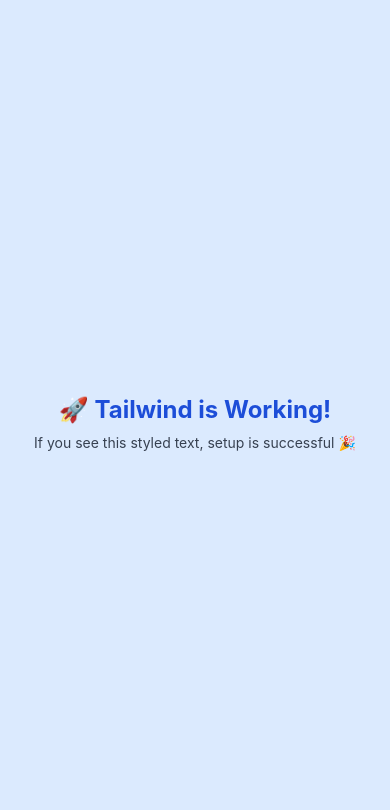
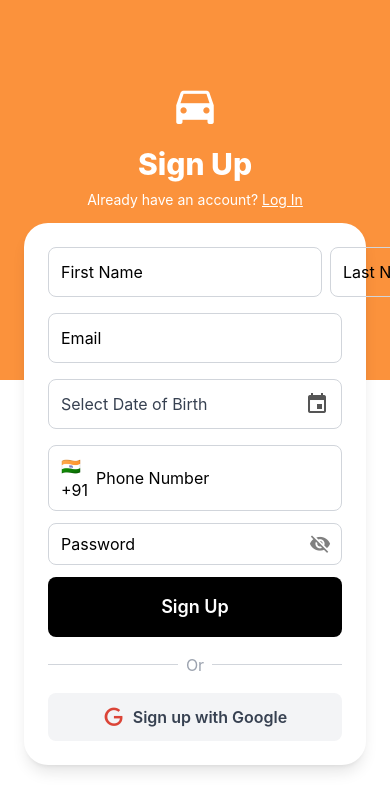
Before and after one commit to yk1708/CabConnect, a React Native app: screen /SignUp in a window 390 px wide. Shown: the top 810 px of the page. Built offline with nearby package versions, Linux system fonts and the light colour scheme.

Commit message:
UI Update Files

```diff
--- a/App.tsx
+++ b/App.tsx
@@ -1,16 +1,13 @@
+// App.tsx
 import { StatusBar } from "expo-status-bar";
-import { View, Text } from "react-native";
+import React from "react";
+import AppNavigator from "./navigations/AppNavigator";
 
 export default function App() {
   return (
-    <View className="flex-1 items-center justify-center bg-blue-100">
-      <Text className="text-2xl font-bold text-blue-700">
-        🚀 Tailwind is Working!
-      </Text>
-      <Text className="text-gray-700 mt-2">
-        If you see this styled text, setup is successful 🎉
-      </Text>
+    <>
+      <AppNavigator />
       <StatusBar style="auto" />
-    </View>
+    </>
   );
 }
--- a/package.json
+++ b/package.json
@@ -10,6 +10,7 @@
   },
   "dependencies": {
     "@expo/vector-icons": "^15.0.3",
+    "@react-native-community/datetimepicker": "8.4.4",
     "@react-navigation/bottom-tabs": "^7.7.3",
     "@react-navigation/native": "^7.1.19",
     "@react-navigation/native-stack": "^7.6.2",
--- a/screens/SignInScreen.tsx
+++ b/screens/SignInScreen.tsx
@@ -1,21 +1,49 @@
-import React, { useState } from 'react';
-import { View, Text, TextInput, TouchableOpacity, Dimensions,KeyboardAvoidingView, Platform, ScrollView } from 'react-native';
-import { MaterialCommunityIcons } from '@expo/vector-icons';
-import CheckBoxIcon from '../components/ui/CheckBoxIcon';
+// screens/SignInScreen.tsx
+import React, { useState } from "react";
+import {
+  View,
+  Text,
+  TextInput,
+  TouchableOpacity,
+  Dimensions,
+  KeyboardAvoidingView,
+  Platform,
+  ScrollView,
+} from "react-native";
+import { MaterialCommunityIcons } from "@expo/vector-icons";
+import CheckBoxIcon from "../components/ui/CheckBoxIcon";
+import { SafeAreaView } from "react-native-safe-area-context";
 
-const { height } = Dimensions.get('window');
+// ---- 1. Navigation imports & typing ---------------------------------
+import { useNavigation } from "@react-navigation/native";
+import type { NativeStackNavigationProp } from "@react-navigation/native-stack";
+import type { RootStackParamList } from "../navigations/RootNavigator";
+
+type SignInNavigationProp = NativeStackNavigationProp<
+  RootStackParamList,
+  "SignIn"
+>;
+
+const { height } = Dimensions.get("window");
 
 const SignInScreen = () => {
-  const [email, setEmail] = useState('');
-  const [password, setPassword] = useState('');
+  const navigation = useNavigation<SignInNavigationProp>();
+
+  const [email, setEmail] = useState("");
+  const [password, setPassword] = useState("");
   const [rememberMe, setRememberMe] = useState(false);
 
-  const toggleRememberMe = () => setRememberMe(!rememberMe);
+  const toggleRememberMe = () => setRememberMe((prev) => !prev);
+
+  const goToSignUp = () => {
+    navigation.navigate("SignUp"); // now type-safe
+  };
 
   return (
+    <SafeAreaView style={{ flex: 1, backgroundColor: "#fff" }}>
       <KeyboardAvoidingView
         style={{ flex: 1 }}
-  behavior={Platform.OS === 'ios' ? 'padding' : 'height'}
+        behavior={Platform.OS === "ios" ? "padding" : "height"}
       >
         <ScrollView
           contentContainerStyle={{ flexGrow: 1 }}
@@ -25,18 +53,21 @@
             {/* Top Orange Background */}
             <View
               className="bg-orange-400 absolute w-full"
-        style={{ height: height / 2}}
+              style={{ height: height / 2 }}
             >
               <View className="flex-col items-center space-y-2 mt-20">
-        {/* Car Icon */}
                 <MaterialCommunityIcons name="car" size={50} color="#fff" />
-        <Text className="text-white text-4xl font-extrabold mt-4">Sign in to your</Text>
-        <Text className="text-white text-4xl font-extrabold mt-1"> Account</Text>
+                <Text className="text-white text-4xl font-extrabold mt-4">
+                  Sign in to your
+                </Text>
+                <Text className="text-white text-4xl font-extrabold mt-1">
+                  {" "}
+                  Account
+                </Text>
                 <Text className="text-white text-sm">
                   Enter your email and password to log in
                 </Text>
               </View>
-
             </View>
 
             {/* Login Card */}
@@ -44,7 +75,6 @@
               <View className="bg-white rounded-2xl shadow-lg p-6">
                 {/* Google Login */}
                 <TouchableOpacity className="flex-row items-center justify-center bg-gray-100 rounded-md py-3 mb-6">
-            {/* Google Icon Placeholder */}
                   <Text className="ml-2 text-base text-gray-700 font-semibold">
                     Continue with Google
                   </Text>
@@ -52,10 +82,11 @@
 
                 <View className="flex-row items-center mb-5">
                   <View className="flex-1 border-t border-gray-300" />
-            <Text className="text-sm text-gray-500 mx-2 text-center">Or login with</Text>
+                  <Text className="text-sm text-gray-500 mx-2 text-center">
+                    Or login with
+                  </Text>
                   <View className="flex-1 border-t border-gray-300" />
                 </View>
-
 
                 {/* Email Input */}
                 <TextInput
@@ -81,24 +112,36 @@
                     className="flex-row items-center"
                     onPress={toggleRememberMe}
                   >
-              <CheckBoxIcon value={rememberMe} onToggle={toggleRememberMe} size={20} color="blue" />
+                    <CheckBoxIcon
+                      value={rememberMe}
+                      onToggle={toggleRememberMe}
+                      size={20}
+                      color="blue"
+                    />
                     <Text className="text-gray-700 ml-2">Remember me</Text>
                   </TouchableOpacity>
 
                   <TouchableOpacity>
-              <Text className="text-blue-500 underline">Forgot Password?</Text>
+                    <Text className="text-blue-500 underline">
+                      Forgot Password?
+                    </Text>
                   </TouchableOpacity>
                 </View>
 
                 {/* Log In Button */}
                 <TouchableOpacity className="bg-black rounded-md py-4 items-center mb-4">
-            <Text className="text-white text-lg font-semibold">Log In</Text>
+                  <Text className="text-white text-lg font-semibold">
+                    Log In
+                  </Text>
                 </TouchableOpacity>
 
                 {/* Sign Up */}
                 <View className="items-center flex-row justify-center">
                   <Text className="text-gray-700">Don't have an account?</Text>
-            <TouchableOpacity>
+                  <TouchableOpacity
+                    onPress={goToSignUp}
+                    activeOpacity={0.7}
+                  >
                     <Text className="text-blue-500 ml-1">Sign Up</Text>
                   </TouchableOpacity>
                 </View>
@@ -107,6 +150,7 @@
           </View>
         </ScrollView>
       </KeyboardAvoidingView>
+    </SafeAreaView>
   );
 };
 
--- a/screens/SignUpScreen.tsx
+++ b/screens/SignUpScreen.tsx
@@ -0,0 +1,207 @@
+import React, { useState } from "react";
+import {
+  View,
+  Text,
+  TextInput,
+  TouchableOpacity,
+  Dimensions,
+  KeyboardAvoidingView,
+  Platform,
+  ScrollView,
+} from "react-native";
+import { SafeAreaView } from "react-native-safe-area-context"; // ✅ use this instead of deprecated SafeAreaView
+import { MaterialCommunityIcons } from "@expo/vector-icons";
+import DateTimePicker, {
+  DateTimePickerEvent,
+} from "@react-native-community/datetimepicker";
+
+const { height } = Dimensions.get("window");
+
+interface SignUpScreenProps {
+  navigation: any; // ✅ Explicitly typed
+}
+
+const SignUpScreen: React.FC<SignUpScreenProps> = ({ navigation }) => {
+  const [firstName, setFirstName] = useState("");
+  const [lastName, setLastName] = useState("");
+  const [email, setEmail] = useState("");
+  const [dob, setDob] = useState<Date | null>(null); // ✅ Properly typed
+  const [showDatePicker, setShowDatePicker] = useState(false);
+  const [phone, setPhone] = useState("");
+  const [password, setPassword] = useState("");
+  const [hidePassword, setHidePassword] = useState(true);
+
+  // ✅ Type-safe handler for DateTimePicker
+  const handleDateChange = (
+    event: DateTimePickerEvent,
+    selectedDate?: Date
+  ) => {
+    setShowDatePicker(false);
+    if (selectedDate) setDob(selectedDate);
+  };
+
+  return (
+    <SafeAreaView style={{ flex: 1, backgroundColor: "#fff" }}>
+      <KeyboardAvoidingView
+        style={{ flex: 1 }}
+        behavior={Platform.OS === "ios" ? "padding" : undefined}
+      >
+        <ScrollView
+          contentContainerStyle={{ flexGrow: 1 }}
+          keyboardShouldPersistTaps="handled"
+          showsVerticalScrollIndicator={false}
+        >
+          {/* Top Orange Section */}
+          <View
+            className="bg-orange-400 w-full"
+            style={{ height: height * 0.45 }}
+          >
+            <View className="flex-col items-center justify-center mt-20">
+              <MaterialCommunityIcons name="car" size={50} color="#fff" />
+              <Text className="text-white text-3xl font-extrabold mt-4">
+                Sign Up
+              </Text>
+              <Text className="text-white text-sm mt-2">
+                Already have an account?{" "}
+                <Text
+                  className="underline"
+                  onPress={() => navigation.navigate("SignIn")}
+                >
+                  Log In
+                </Text>
+              </Text>
+            </View>
+          </View>
+
+          {/* Card Section */}
+          <View className="flex-1 justify-center px-6">
+            <View
+              className="bg-white rounded-3xl shadow-lg p-6"
+              style={{
+                marginTop: height * -0.28,
+                // shadowColor: '#000',
+                // shadowOffset: { width: 0, height: 4 },
+                // shadowOpacity: 0.2,
+                // shadowRadius: 5,
+                elevation: 5,
+              }}
+            >
+              {/* Name Fields */}
+              <View className="flex-row space-x-2 mb-4">
+                <TextInput
+                  className="flex-1 border border-gray-300 rounded-lg p-3 text-base"
+                  placeholder="First Name"
+                  value={firstName}
+                  onChangeText={setFirstName}
+                />
+                <TextInput
+                  className="flex-1 border border-gray-300 rounded-lg p-3 text-base"
+                  placeholder="Last Name"
+                  value={lastName}
+                  onChangeText={setLastName}
+                />
+              </View>
+
+              {/* Email */}
+              <TextInput
+                className="border border-gray-300 rounded-lg p-3 mb-4 text-base"
+                placeholder="Email"
+                value={email}
+                onChangeText={setEmail}
+                keyboardType="email-address"
+                autoCapitalize="none"
+              />
+
+              {/* DOB */}
+              <TouchableOpacity
+                className="border border-gray-300 rounded-lg p-3 mb-4 flex-row justify-between items-center"
+                onPress={() => setShowDatePicker(true)}
+              >
+                <Text className="text-gray-700 text-base">
+                  {dob ? dob.toLocaleDateString() : "Select Date of Birth"}
+                </Text>
+                <MaterialCommunityIcons
+                  name="calendar"
+                  size={24}
+                  color="#555"
+                />
+              </TouchableOpacity>
+
+              {showDatePicker && (
+                <DateTimePicker
+                  value={dob || new Date(2000, 0, 1)}
+                  mode="date"
+                  display="default"
+                  maximumDate={new Date()}
+                  onChange={handleDateChange} // ✅ Type-safe function
+                />
+              )}
+
+              {/* Phone */}
+              <View className="flex-row items-center border border-gray-300 rounded-lg px-3 py-2 mb-3">
+                <Text className="mr-2 text-base">🇮🇳 +91</Text>
+                <TextInput
+                  className="flex-1 text-base"
+                  placeholder="Phone Number"
+                  value={phone}
+                  onChangeText={setPhone}
+                  keyboardType="phone-pad"
+                />
+              </View>
+
+              {/* Password */}
+              <View className="flex-row items-center border border-gray-300 rounded-lg px-3 py-2 mb-3">
+                <TextInput
+                  className="flex-1 text-base"
+                  placeholder="Password"
+                  value={password}
+                  onChangeText={setPassword}
+                  secureTextEntry={hidePassword}
+                />
+                <TouchableOpacity
+                  onPress={() => setHidePassword(!hidePassword)}
+                >
+                  <MaterialCommunityIcons
+                    name={hidePassword ? "eye-off" : "eye"}
+                    size={22}
+                    color="gray"
+                  />
+                </TouchableOpacity>
+              </View>
+
+              {/* Sign Up Button */}
+              <TouchableOpacity className="bg-black rounded-lg py-4 items-center mb-4">
+                <Text className="text-white text-lg font-semibold">
+                  Sign Up
+                </Text>
+              </TouchableOpacity>
+
+              {/* Divider */}
+              <View className="flex-row items-center mb-4">
+                <View className="flex-1 border-t border-gray-300" />
+                <Text className="text-gray-400 mx-2 text-center text-base">
+                  Or
+                </Text>
+                <View className="flex-1 border-t border-gray-300" />
+              </View>
+
+              {/* Google Sign-Up */}
+              <TouchableOpacity className="flex-row items-center justify-center bg-gray-100 rounded-lg py-3">
+                <MaterialCommunityIcons
+                  name="google"
+                  size={22}
+                  color="#DB4437"
+                />
+                <Text className="ml-2 text-base text-gray-700 font-semibold">
+                  Sign up with Google
+                </Text>
+              </TouchableOpacity>
+            </View>
+          </View>
+        </ScrollView>
+      </KeyboardAvoidingView>
+    </SafeAreaView>
+  );
+};
+
+export default SignUpScreen;
```
Also changed, not shown: navigations/RootNavigator.tsx (+4 -4 lines), navigations/TabNavigator.tsx (+39 -39 lines), 1 other file (tests, documents, lock files or other folders). Lines whose indentation alone changed are shown as unchanged.
